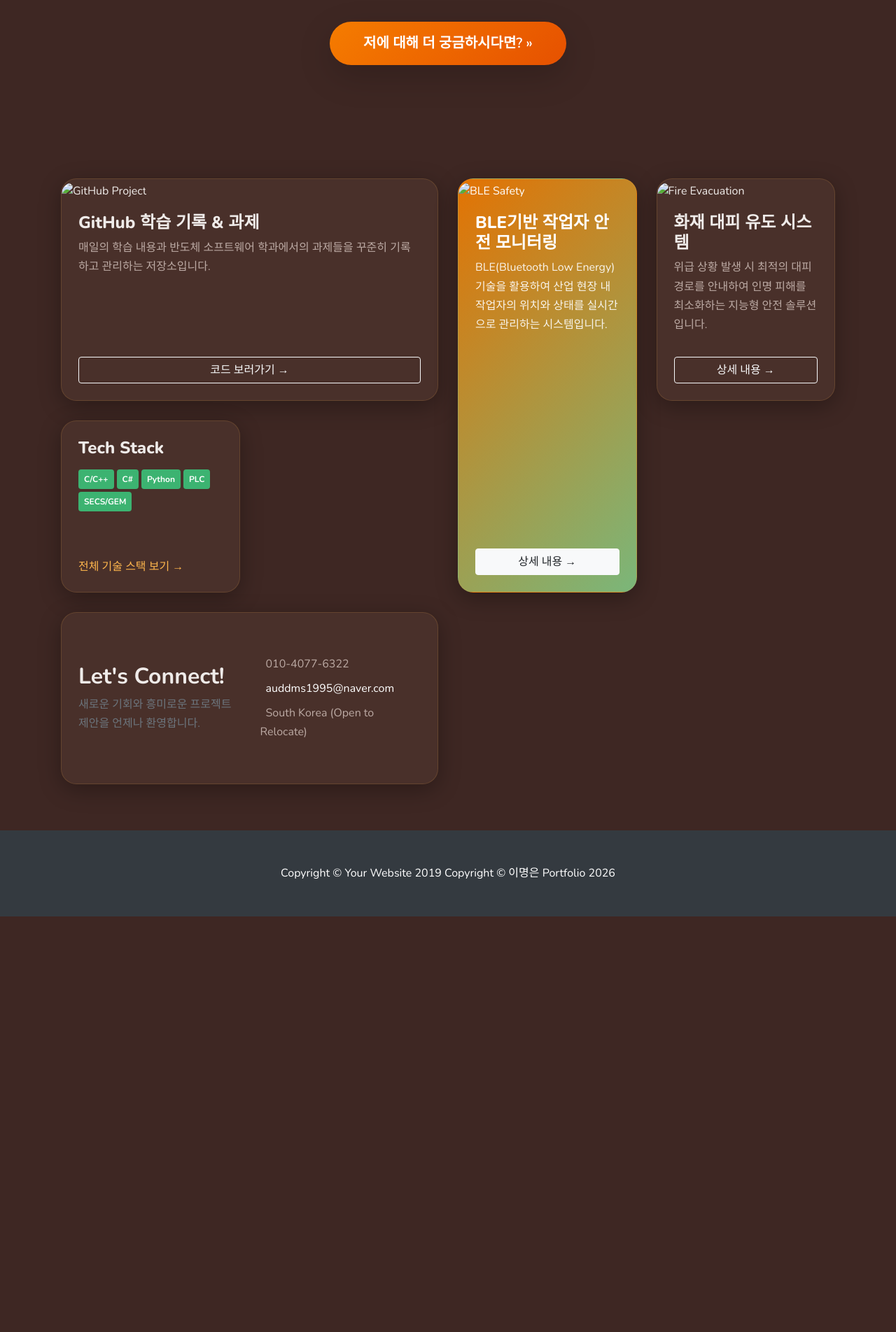
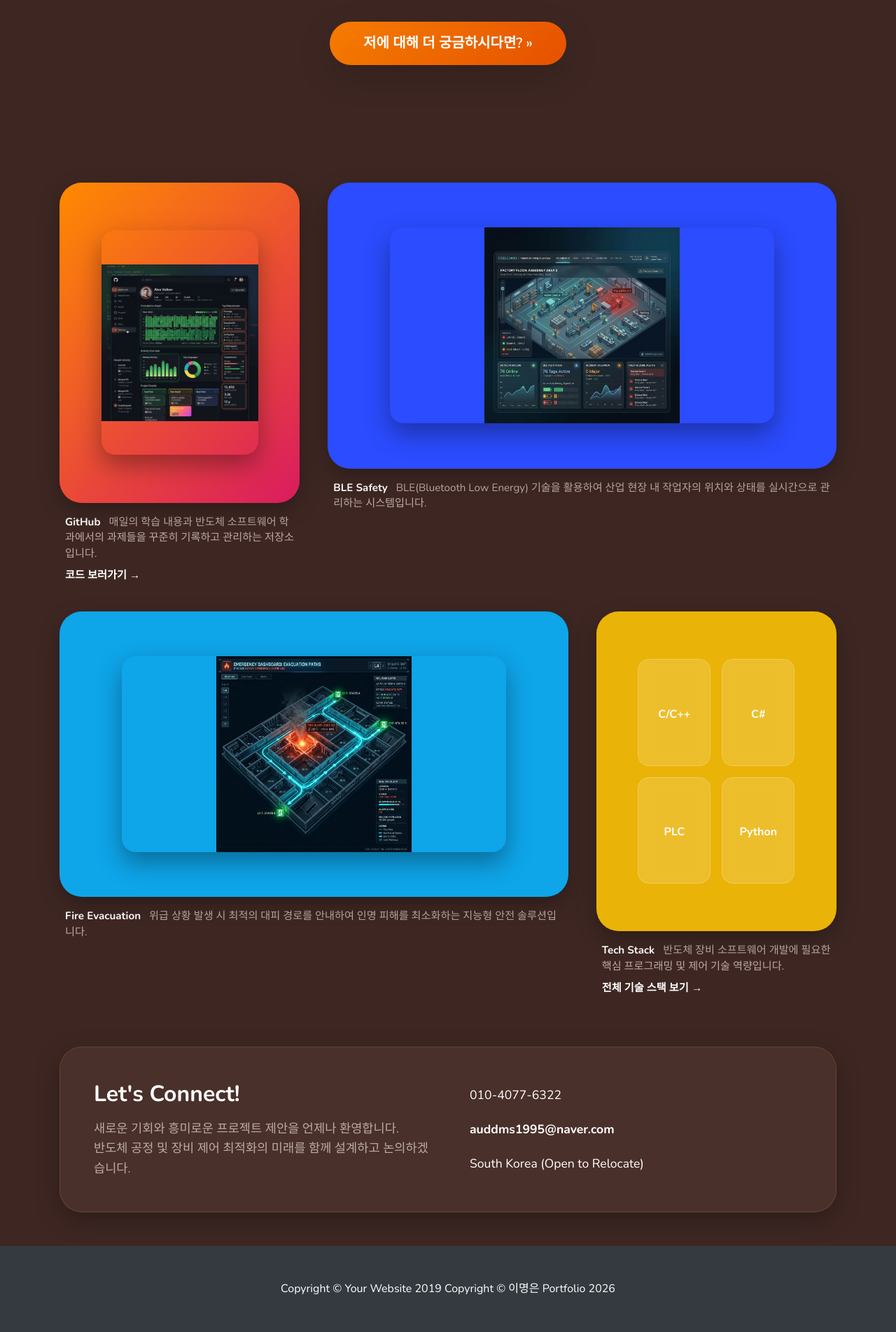
Before and after one commit to lee-myeong-eun/lee-myeong-eun.github.io, a Jekyll site: the page built from index.html, in a window 1280 px wide. Shown: the part 812-2716 px from the top of the page at 70% size. Built offline with Jekyll 4.4.1, drawn with Linux system fonts in a browser that asks for light colours; before the commit the page ends 2122 px from its top, so only the background shows below that.

Commit message:
테마변경1.1.

```diff
--- a/assets/css/main.scss
+++ b/assets/css/main.scss
@@ -192,93 +192,139 @@ hr {
     max-width: 600px;
     margin: 0 auto;
 }
-/* --- Bento Box Grid --- */
-.bento-grid {
+/* --- Bento Box Grid v2 (Reference Layout) --- */
+.bento-grid-v2 {
     display: grid;
-    grid-template-columns: repeat(auto-fit, minmax(280px, 1fr));
-    gap: 1.5rem;
-    padding: 1rem 0;
+    grid-template-columns: 1fr;
+    gap: 2.5rem;
+    padding: 1.5rem 0;
 }
-/* For larger screens, create specific spans */
 @media (min-width: 768px) {
-    .bento-grid {
-        grid-template-columns: repeat(4, 1fr);
-        grid-auto-rows: minmax(250px, auto);
+    .bento-grid-v2 {
+        grid-template-columns: repeat(3, 1fr);
     }
-
-    .bento-wide {
+    .bento-span-1 {
+        grid-column: span 1;
+    }
+    .bento-span-2 {
         grid-column: span 2;
     }
+}
 
-    .bento-tall {
-        grid-row: span 2;
+.bento-item-v2 {
+    display: flex;
+    flex-direction: column;
+}
+
+.bento-card-v2 {
+    position: relative;
+    border-radius: 32px; /* Smooth rounded corners as in the reference */
+    overflow: hidden;
+    aspect-ratio: 4 / 3;
+    display: flex;
+    align-items: center;
+    justify-content: center;
+    padding: 2.5rem;
+    transition: transform 0.4s cubic-bezier(0.175, 0.885, 0.32, 1.275), box-shadow 0.3s ease;
+    box-shadow: 0 10px 30px rgba(0, 0, 0, 0.3);
+}
+@media (min-width: 768px) {
+    .bento-span-1 .bento-card-v2 {
+        aspect-ratio: 3 / 4; /* Portrait aspect ratio for span 1 */
+    }
+    .bento-span-2 .bento-card-v2 {
+        aspect-ratio: 16 / 9; /* Landscape aspect ratio for span 2 */
     }
 }
-.bento-card {
-    position: relative;
-    border-radius: 24px;
-    padding: 2px;
-    background: transparent;
-    transition: transform 0.4s cubic-bezier(0.175, 0.885, 0.32, 1.275);
+.bento-card-v2:hover {
+    transform: translateY(-8px) scale(1.02);
+    box-shadow: 0 20px 40px rgba(0, 0, 0, 0.5);
 }
-.bento-card:hover {
-    transform: translateY(-10px) scale(1.02);
-    z-index: 10;
+
+/* Vibrantly colored backgrounds matching the reference image */
+.bento-bg-orange-pink {
+    background: linear-gradient(135deg, #ff8a00, #da1b60);
 }
-.card-glass {
-    background: rgba(78, 52, 46, 0.75); /* Dark wood glassmorphism */
-    backdrop-filter: blur(16px);
-    -webkit-backdrop-filter: blur(16px);
-    border: 1px solid rgba(255, 183, 77, 0.15); /* Subtle warm orange border */
-    border-radius: 22px;
-    box-shadow: 0 8px 32px rgba(0, 0, 0, 0.3);
-    transition: all 0.3s ease;
-    overflow: hidden; /* For images */
+.bento-bg-blue {
+    background: #2b4cff;
 }
-.bento-card:hover .card-glass {
-    border-color: rgba(255, 183, 77, 0.4);
-    box-shadow: 0 15px 35px rgba(0, 0, 0, 0.5), 0 0 20px rgba(255, 183, 77, 0.2);
+.bento-bg-cyan {
+    background: #0ea5e9;
 }
-.bento-bg-gradient {
-    background: linear-gradient(135deg, rgba(245, 124, 0, 0.9) 0%, rgba(129, 199, 132, 0.9) 100%); /* Orange-Green Wood Gradient */
-    color: white;
+.bento-bg-yellow {
+    background: #eab308;
 }
-.bento-bg-gradient .bento-desc {
-    color: rgba(255, 255, 255, 0.9) !important;
+
+/* Centered mockup image */
+.bento-mockup {
+    width: 85%;
+    height: 85%;
+    object-fit: contain;
+    border-radius: 20px;
+    box-shadow: 0 15px 35px rgba(0, 0, 0, 0.35);
+    transition: transform 0.3s ease;
 }
-.bento-bg-gradient .bento-title {
-    color: white !important;
+.bento-card-v2:hover .bento-mockup {
+    transform: scale(1.04);
 }
-.bento-title {
-    font-size: 1.5rem;
-    font-weight: 800;
-    margin-bottom: 0.5rem;
+
+/* Captain Text underneath cards */
+.bento-caption {
+    margin-top: 1rem;
+    padding: 0 0.5rem;
+    font-size: 0.95rem;
+    color: var(--text-main);
+    line-height: 1.5;
 }
-.bento-desc {
-    font-size: 1rem;
+.bento-caption strong {
+    color: #ffffff !important;
+    font-weight: 700;
+    margin-right: 0.5rem;
+}
+.bento-caption span {
     color: var(--text-muted);
 }
-.bento-image {
-    width: 100%;
-    height: 180px;
-    object-fit: cover;
-    border-radius: 16px 16px 0 0;
-    margin: -1.5rem -1.5rem 1rem -1.5rem;
-    width: calc(100% + 3rem);
+
+/* Tech stack inside bento yellow card */
+.bento-tech-grid {
+    display: grid;
+    grid-template-columns: repeat(2, 1fr);
+    gap: 1rem;
+    width: 85%;
+    height: 85%;
 }
-.icon-wrapper {
-    display: inline-flex;
+.bento-tech-item {
+    background: rgba(255, 255, 255, 0.15);
+    backdrop-filter: blur(8px);
+    border: 1px solid rgba(255, 255, 255, 0.2);
+    border-radius: 16px;
+    display: flex;
+    flex-direction: column;
     align-items: center;
     justify-content: center;
-    width: 60px;
-    height: 60px;
-    border-radius: 16px;
-    background: rgba(255, 183, 77, 0.1);
-    color: var(--accent-1);
+    color: #ffffff;
+    font-weight: 700;
+    font-size: 1rem;
+    transition: all 0.3s ease;
 }
-.text-accent {
-    color: var(--accent-1) !important;
+.bento-tech-item i {
+    font-size: 1.5rem;
+    margin-bottom: 0.3rem;
 }
+.bento-tech-item:hover {
+    background: rgba(255, 255, 255, 0.3);
+    transform: scale(1.05);
+}
+
+/* Contact layout under bento */
+.contact-glass-full {
+    background: rgba(78, 52, 46, 0.75);
+    backdrop-filter: blur(16px);
+    border: 1px solid rgba(255, 183, 77, 0.15);
+    border-radius: 32px;
+    box-shadow: 0 10px 35px rgba(0, 0, 0, 0.3);
+}
+
 /* --- Scroll Reveal Animations --- */
 .reveal {
     opacity: 0;
--- a/index.html
+++ b/index.html
@@ -14,79 +14,97 @@ layout: default
   <a class="btn btn-primary btn-lg rounded-pill px-5 py-3 shadow-lg" href="{{ site.baseurl }}/about/">저에 대해 더 궁금하시다면? &raquo;</a>
 </div>
 
-<!-- Bento Box Grid Section -->
-<div class="bento-grid mb-5">
+<!-- Bento Box Grid Section (Reference Image Layout) -->
+<div class="bento-grid-v2 mb-5">
 
-  <!-- 프로젝트 1 (Wide Card) -->
-  <div class="bento-card bento-wide reveal delay-1">
-    <div class="card-glass h-100 p-4 d-flex flex-column justify-content-between">
-      <div>
-        <img src="{{ site.baseurl }}/assets/img/github_project.png" class="bento-image" alt="GitHub Project">
-        <h3 class="bento-title">GitHub 학습 기록 & 과제</h3>
-        <p class="bento-desc">매일의 학습 내용과 반도체 소프트웨어 학과에서의 과제들을 꾸준히 기록하고 관리하는 저장소입니다.</p>
+  <!-- 프로젝트 1 (Span 1 - GitHub / Portrait Card) -->
+  <div class="bento-item-v2 bento-span-1 reveal delay-1">
+    <div class="bento-card-v2 bento-bg-orange-pink">
+      <img src="{{ site.baseurl }}/assets/img/github_project.png" class="bento-mockup" alt="GitHub Project">
+    </div>
+    <div class="bento-caption">
+      <strong>GitHub</strong> <span>매일의 학습 내용과 반도체 소프트웨어 학과에서의 과제들을 꾸준히 기록하고 관리하는 저장소입니다.</span>
+      <div class="mt-2">
+        <a href="https://github.com/lee-myeong-eun" target="_blank" class="text-white font-weight-bold">코드 보러가기 &rarr;</a>
       </div>
-      <a href="https://github.com/lee-myeong-eun" class="btn btn-outline-light mt-3">코드 보러가기 &rarr;</a>
     </div>
   </div>
 
-  <!-- 프로젝트 2 (Tall Card) -->
-  <div class="bento-card bento-tall reveal delay-2">
-    <div class="card-glass h-100 p-4 bento-bg-gradient d-flex flex-column justify-content-between">
-      <div>
-        <img src="{{ site.baseurl }}/assets/img/ble_safety.png" class="bento-image" alt="BLE Safety">
-        <h3 class="bento-title text-white">BLE기반 작업자 안전 모니터링</h3>
-        <p class="bento-desc">BLE(Bluetooth Low Energy) 기술을 활용하여 산업 현장 내 작업자의 위치와 상태를 실시간으로 관리하는 시스템입니다.</p>
-      </div>
-      <a href="#" class="btn btn-light mt-3">상세 내용 &rarr;</a>
+  <!-- 프로젝트 2 (Span 2 - BLE Safety / Landscape Card) -->
+  <div class="bento-item-v2 bento-span-2 reveal delay-2">
+    <div class="bento-card-v2 bento-bg-blue">
+      <img src="{{ site.baseurl }}/assets/img/ble_safety.png" class="bento-mockup" alt="BLE Safety">
+    </div>
+    <div class="bento-caption">
+      <strong>BLE Safety</strong> <span>BLE(Bluetooth Low Energy) 기술을 활용하여 산업 현장 내 작업자의 위치와 상태를 실시간으로 관리하는 시스템입니다.</span>
     </div>
   </div>
 
-  <!-- 프로젝트 3 (Square Card) -->
-  <div class="bento-card reveal delay-3">
-    <div class="card-glass h-100 p-4 d-flex flex-column justify-content-between">
-      <div>
-        <img src="{{ site.baseurl }}/assets/img/fire_evac.png" class="bento-image" alt="Fire Evacuation">
-        <h3 class="bento-title">화재 대피 유도 시스템</h3>
-        <p class="bento-desc">위급 상황 발생 시 최적의 대피 경로를 안내하여 인명 피해를 최소화하는 지능형 안전 솔루션입니다.</p>
-      </div>
-      <a href="#" class="btn btn-outline-light mt-3">상세 내용 &rarr;</a>
+  <!-- 프로젝트 3 (Span 2 - Fire Evacuation / Landscape Card) -->
+  <div class="bento-item-v2 bento-span-2 reveal delay-3">
+    <div class="bento-card-v2 bento-bg-cyan">
+      <img src="{{ site.baseurl }}/assets/img/fire_evac.png" class="bento-mockup" alt="Fire Evacuation">
+    </div>
+    <div class="bento-caption">
+      <strong>Fire Evacuation</strong> <span>위급 상황 발생 시 최적의 대피 경로를 안내하여 인명 피해를 최소화하는 지능형 안전 솔루션입니다.</span>
     </div>
   </div>
 
-  <!-- 작은 카드: 기술 스택 요약 (Square Card) -->
-  <div class="bento-card reveal delay-1">
-    <div class="card-glass h-100 p-4 d-flex flex-column justify-content-between">
-      <div>
-        <h3 class="bento-title"><i class="fa fa-code text-accent"></i> Tech Stack</h3>
-        <div class="d-flex flex-wrap gap-2 mt-3">
-          <span class="badge badge-primary p-2 mr-1 mb-1">C/C++</span>
-          <span class="badge badge-primary p-2 mr-1 mb-1">C#</span>
-          <span class="badge badge-primary p-2 mr-1 mb-1">Python</span>
-          <span class="badge badge-primary p-2 mr-1 mb-1">PLC</span>
-          <span class="badge badge-primary p-2 mr-1 mb-1">SECS/GEM</span>
+  <!-- 프로젝트 4 (Span 1 - Tech Stack / Yellow Card) -->
+  <div class="bento-item-v2 bento-span-1 reveal delay-1">
+    <div class="bento-card-v2 bento-bg-yellow">
+      <div class="bento-tech-grid">
+        <div class="bento-tech-item">
+          <i class="fa fa-code"></i>
+          <span>C/C++</span>
+        </div>
+        <div class="bento-tech-item">
+          <i class="fa fa-desktop"></i>
+          <span>C#</span>
+        </div>
+        <div class="bento-tech-item">
+          <i class="fa fa-cogs"></i>
+          <span>PLC</span>
+        </div>
+        <div class="bento-tech-item">
+          <i class="fa fa-terminal"></i>
+          <span>Python</span>
         </div>
       </div>
-      <a href="{{ site.baseurl }}/skills/" class="text-accent mt-3 d-inline-block">전체 기술 스택 보기 &rarr;</a>
     </div>
-  </div>
-
-  <!-- Contact Info Card (Wide Card) -->
-  <div class="bento-card bento-wide reveal delay-2">
-    <div class="card-glass h-100 p-4 contact-card d-flex flex-column justify-content-between">
-      <div class="row align-items-center h-100">
-        <div class="col-md-6 mb-3 mb-md-0">
-          <h2 class="font-weight-bold mb-2">Let's Connect!</h2>
-          <p class="text-muted mb-0">새로운 기회와 흥미로운 프로젝트 제안을 언제나 환영합니다.</p>
-        </div>
-        <div class="col-md-6">
-          <ul class="list-unstyled mb-0">
-            <li class="mb-2"><i class="fa fa-phone mr-2 text-accent"></i> 010-4077-6322</li>
-            <li class="mb-2"><i class="fa fa-envelope mr-2 text-accent"></i> <a href="mailto:auddms1995@naver.com" class="text-white">auddms1995@naver.com</a></li>
-            <li><i class="fa fa-map-marker mr-2 text-accent"></i> South Korea (Open to Relocate)</li>
-          </ul>
-        </div>
+    <div class="bento-caption">
+      <strong>Tech Stack</strong> <span>반도체 장비 소프트웨어 개발에 필요한 핵심 프로그래밍 및 제어 기술 역량입니다.</span>
+      <div class="mt-2">
+        <a href="{{ site.baseurl }}/skills/" class="text-white font-weight-bold">전체 기술 스택 보기 &rarr;</a>
       </div>
     </div>
   </div>
 
 </div>
+
+<!-- Contact Info Card (Full Width Under Bento) -->
+<div class="contact-glass-full p-5 mb-5 reveal delay-2">
+  <div class="row align-items-center">
+    <div class="col-md-6 mb-4 mb-md-0">
+      <h2 class="font-weight-bold mb-3 text-white">Let's Connect!</h2>
+      <p class="text-muted-wood mb-0 font-size-lg" style="font-size: 1.1rem; line-height: 1.6;">
+        새로운 기회와 흥미로운 프로젝트 제안을 언제나 환영합니다.<br/>
+        반도체 공정 및 장비 제어 최적화의 미래를 함께 설계하고 논의하겠습니다.
+      </p>
+    </div>
+    <div class="col-md-6">
+      <ul class="list-unstyled mb-0" style="font-size: 1.1rem;">
+        <li class="mb-3 text-white">
+          <i class="fa fa-phone mr-3 text-accent" style="font-size: 1.2rem;"></i> 010-4077-6322
+        </li>
+        <li class="mb-3">
+          <i class="fa fa-envelope mr-3 text-accent" style="font-size: 1.2rem;"></i>
+          <a href="mailto:auddms1995@naver.com" class="text-white font-weight-bold">auddms1995@naver.com</a>
+        </li>
+        <li class="text-white">
+          <i class="fa fa-map-marker mr-3 text-accent" style="font-size: 1.2rem;"></i> South Korea (Open to Relocate)
+        </li>
+      </ul>
+    </div>
+  </div>
+</div>
```
Also changed, not shown: assets/css/main.css (+174 -0 lines), assets/img/ble_safety.png (added), assets/img/fire_evac.png (added), assets/img/github_project.png (added).
